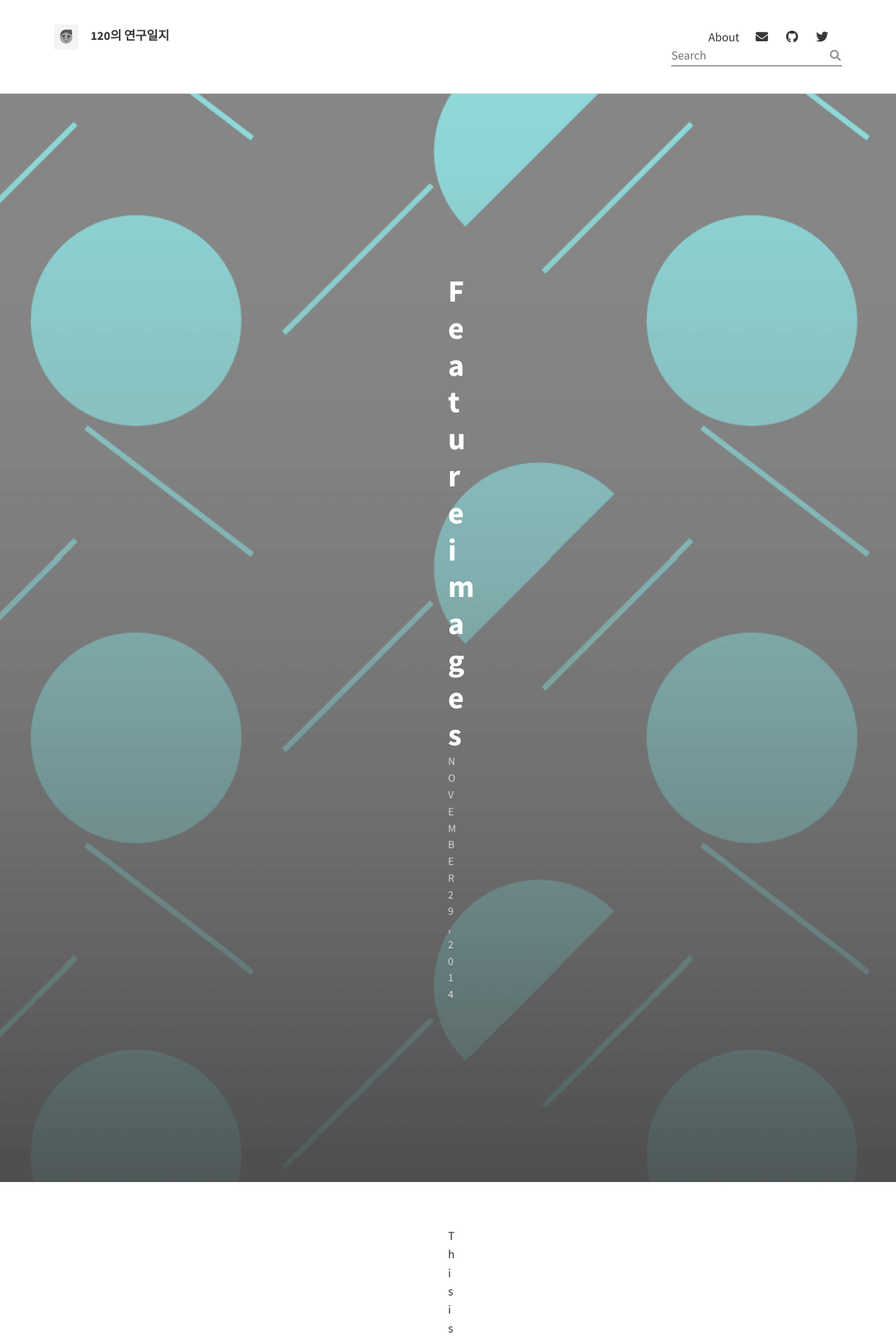
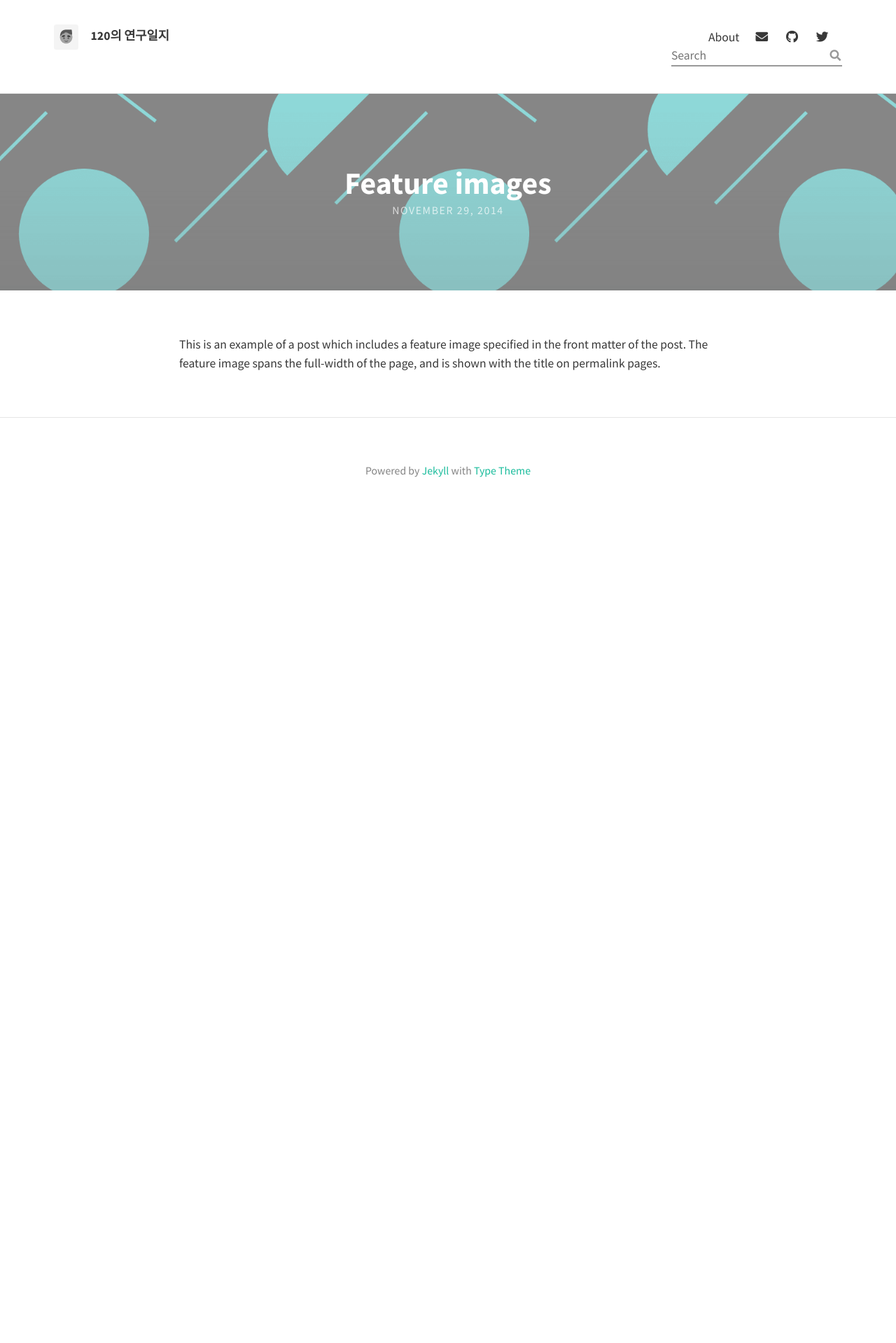
Before and after one commit to DY120/dy120.github.io, a Jekyll site: the page built from _posts/2014-11-29-feature-images.md, in a window 1280 px wide. Shown: the top 1919 px of the page at 70% size. Built offline with Jekyll 4.4.1, drawn with Linux system fonts in a browser that asks for light colours; nearby versions of some CDN libraries; after the commit the page ends 900 px from its top, so only the background shows below that.

Commit message:
Restore padding and fix the about page

```diff
--- a/_sass/base/_variables.scss
+++ b/_sass/base/_variables.scss
@@ -4,7 +4,7 @@ $font-family-headings: 'Source Sans Pro', Helvetica, Arial, sans-serif !default;
 $font-size: 1.10em !default;
 
 // Padding
-$padding-large: 50% !default;
+$padding-large: 20% !default;
 $padding-small: 5% !default;
 $padding-x-small: 3% !default;
 
```
Also changed, not shown: about.md (+5 -5 lines).
